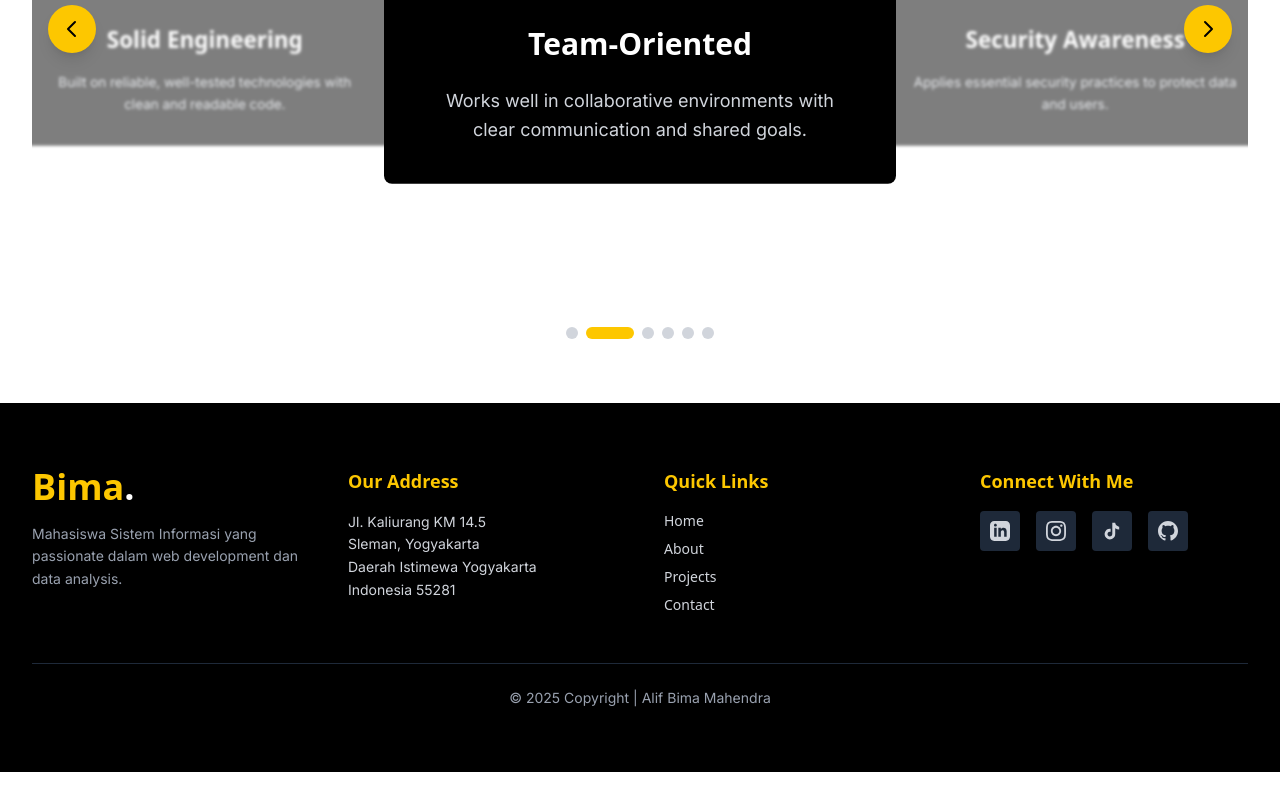
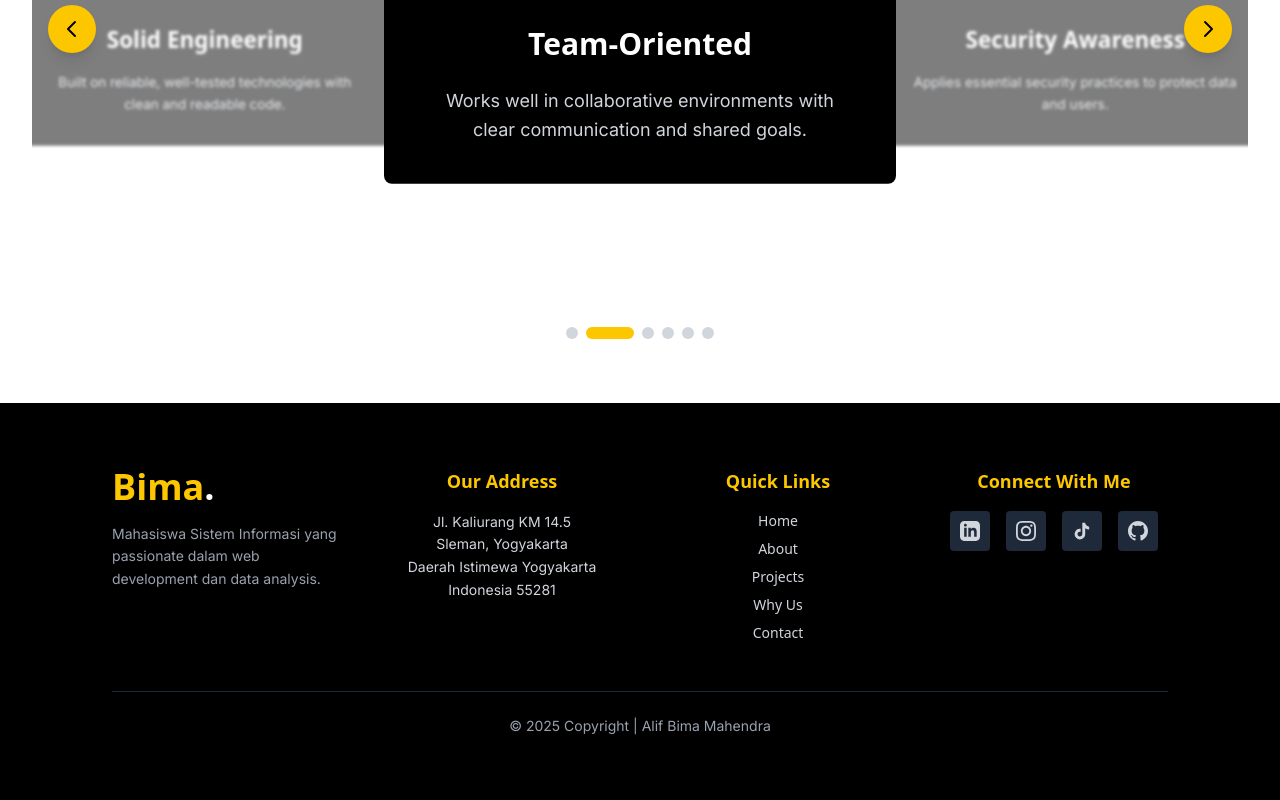
Before and after one commit to Lupse/bimamahendra, a Next.js app: page / in a window 1280 px wide. Shown: the part 4062-4862 px from the top of the page. Before the commit the page ends 4834 px from the top, so only its background shows below. Built offline with nearby package versions, Linux system fonts and the light colour scheme.

Commit message:
Nav and footer fix

```diff
--- a/src/app/components/Navbar.jsx
+++ b/src/app/components/Navbar.jsx
@@ -133,6 +133,12 @@ export default function Navbar() {
               Proyek
             </button>
             <button
+              onClick={() => scrollToSection('why-us')}
+              className="block w-full text-left small-caps text-sm text-gray-600 hover:text-black transition-colors py-2"
+            >
+              Why Us
+            </button>
+            <button
               onClick={() => scrollToSection('kontak')}
               className="block w-full text-center px-6 py-2 bg-black text-white text-sm hover:bg-gray-800 transition-colors mt-4"
             >
--- a/src/app/page.js
+++ b/src/app/page.js
@@ -191,7 +191,7 @@ export default function Home() {
 
       {/* Footer/Contact Section */}
       <footer className="bg-black text-white py-12 lg:py-16 px-4 lg:px-8" id="kontak">
-        <div className="w-full mx-auto">
+        <div className="w-full mx-auto lg:px-20">
           <div className="grid grid-cols-1 md:grid-cols-2 lg:grid-cols-4 gap-8 lg:gap-12 mb-8 lg:mb-12">
             {/* Logo & Brand */}
             <div className="lg:col-span-1">
@@ -207,7 +207,7 @@ export default function Home() {
             </div>
 
             {/* Our Address */}
-            <div>
+            <div className="text-center">
               <h3 className="text-yellow-400 text-lg font-semibold mb-4">Our Address</h3>
               <p className="text-gray-300 text-sm leading-relaxed">
                 Jl. Kaliurang KM 14.5<br />
@@ -218,9 +218,9 @@ export default function Home() {
             </div>
 
             {/* Quick Links */}
-            <div>
+            <div className="text-center">
               <h3 className="text-yellow-400 text-lg font-semibold mb-4">Quick Links</h3>
-              <nav className="flex flex-col space-y-2">
+              <nav className="flex flex-col items-center space-y-2">
                 <a href="#hero" className="text-gray-300 hover:text-yellow-400 transition-colors text-sm">
                   Home
                 </a>
@@ -230,6 +230,9 @@ export default function Home() {
                 <a href="#projects" className="text-gray-300 hover:text-yellow-400 transition-colors text-sm">
                   Projects
                 </a>
+                <a href="#why-us" className="text-gray-300 hover:text-yellow-400 transition-colors text-sm">
+                  Why Us
+                </a>
                 <a href="#kontak" className="text-gray-300 hover:text-yellow-400 transition-colors text-sm">
                   Contact
                 </a>
@@ -237,9 +240,9 @@ export default function Home() {
             </div>
 
             {/* Connect With Me */}
-            <div>
+            <div className="text-center">
               <h3 className="text-yellow-400 text-lg font-semibold mb-4">Connect With Me</h3>
-              <div className="flex gap-4">
+              <div className="flex gap-4 justify-center">
                 <a
                   href="https://linkedin.com/in/alif-bima-mahendra"
                   target="_blank"
```
